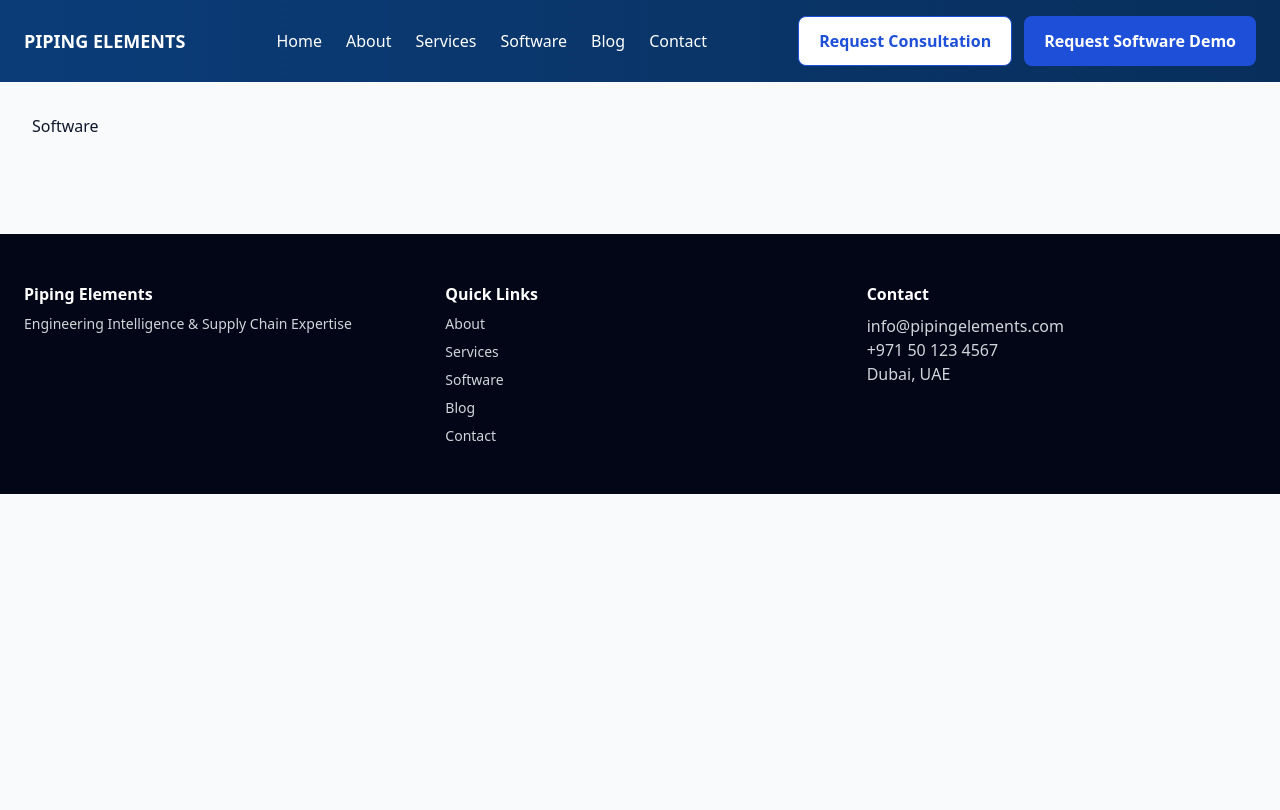
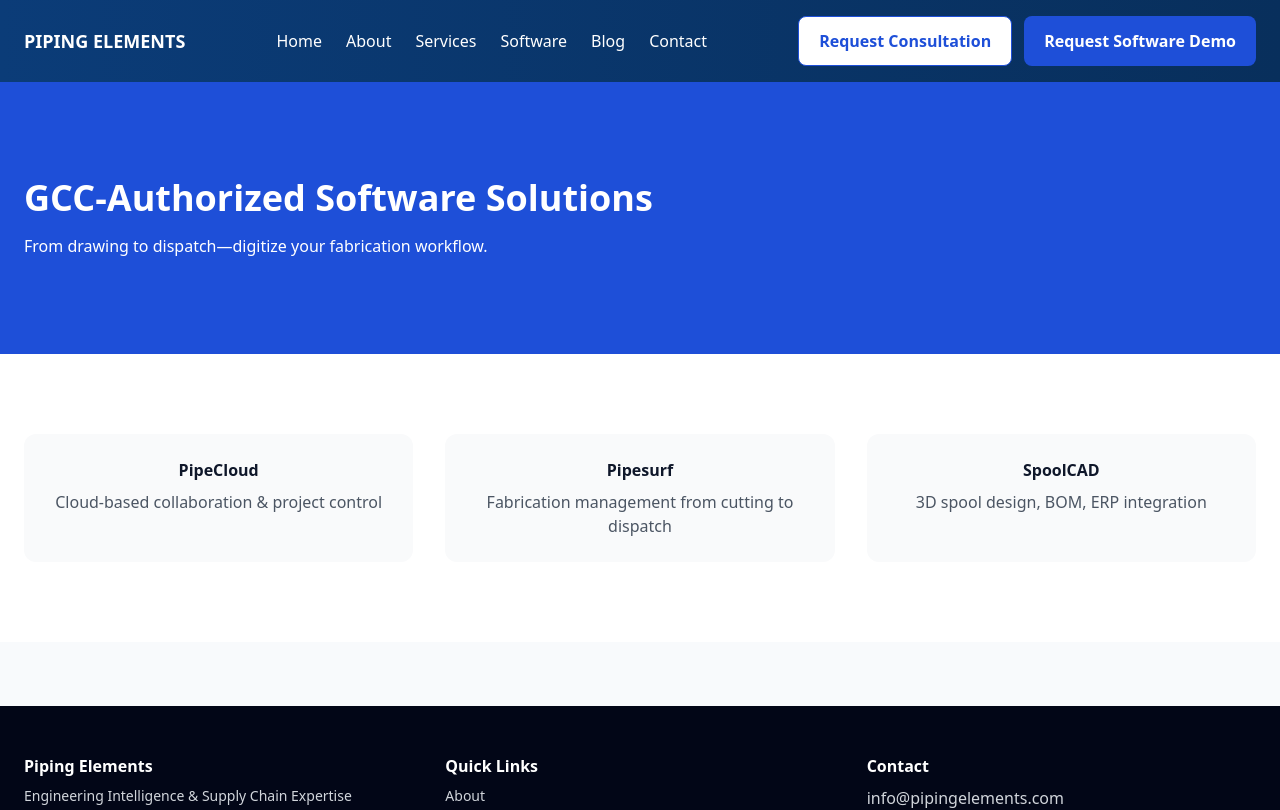
Before and after one commit to Muhammadshajid/piping-elements-website, a Next.js app: page /software in a window 1280 px wide. Shown: the top 810 px of the page. Built offline with nearby package versions, Linux system fonts and the light colour scheme.

Commit message:
Update page.tsx

```diff
--- a/app/software/page.tsx
+++ b/app/software/page.tsx
@@ -1 +1,31 @@
-export default function Software(){ return <div className='container p-8'><h1>Software</h1></div> }
+export default function SoftwarePage() {
+  return (
+    <>
+      <section className="py-24 bg-[var(--primary-blue)] text-white">
+        <div className="container mx-auto px-6">
+          <h1 className="text-4xl font-bold">
+            GCC-Authorized Software Solutions
+          </h1>
+          <p className="mt-4 max-w-2xl">
+            From drawing to dispatch—digitize your fabrication workflow.
+          </p>
+        </div>
+      </section>
+
+      <section className="py-20 bg-white">
+        <div className="container mx-auto px-6 grid md:grid-cols-3 gap-8">
+          {[
+            ["PipeCloud", "Cloud-based collaboration & project control"],
+            ["Pipesurf", "Fabrication management from cutting to dispatch"],
+            ["SpoolCAD", "3D spool design, BOM, ERP integration"],
+          ].map(([title, desc]) => (
+            <div key={title} className="bg-gray-50 p-6 rounded-xl text-center">
+              <h3 className="font-semibold">{title}</h3>
+              <p className="text-gray-600 mt-2">{desc}</p>
+            </div>
+          ))}
+        </div>
+      </section>
+    </>
+  );
+}
```
